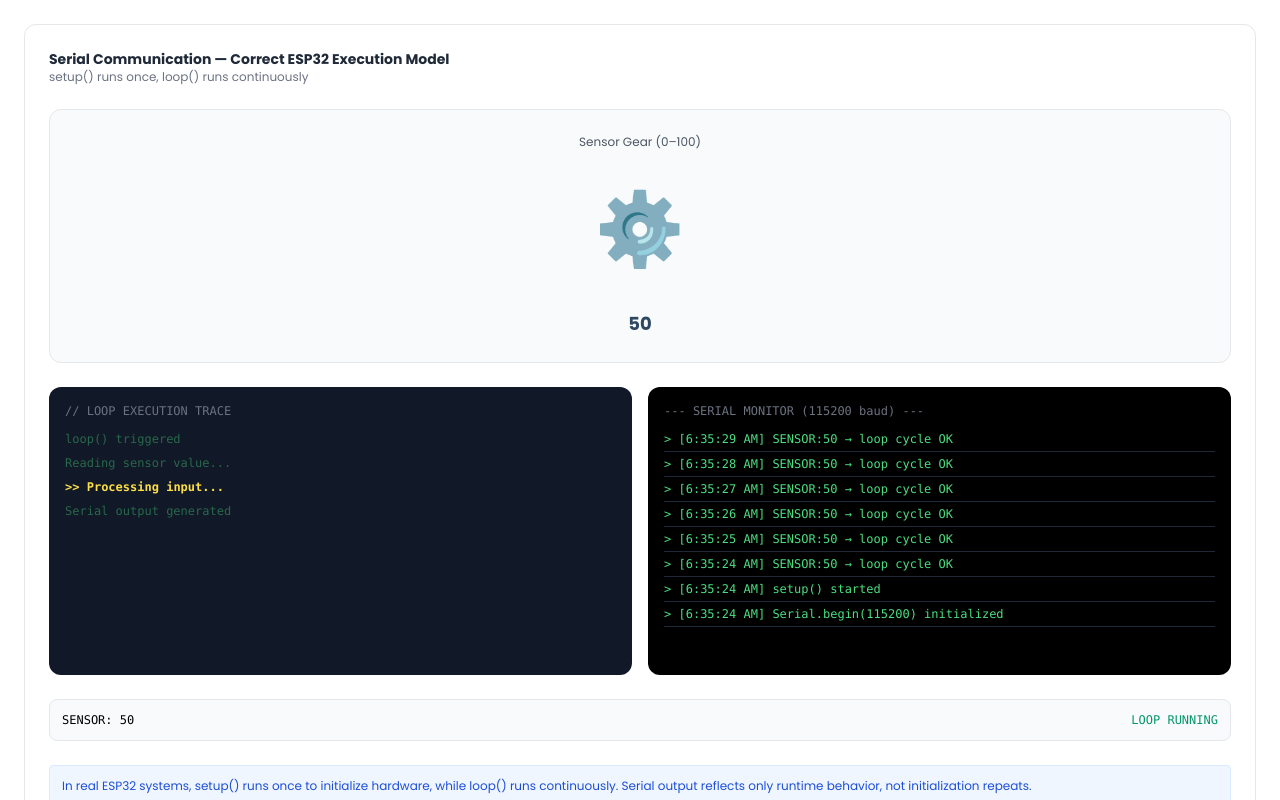
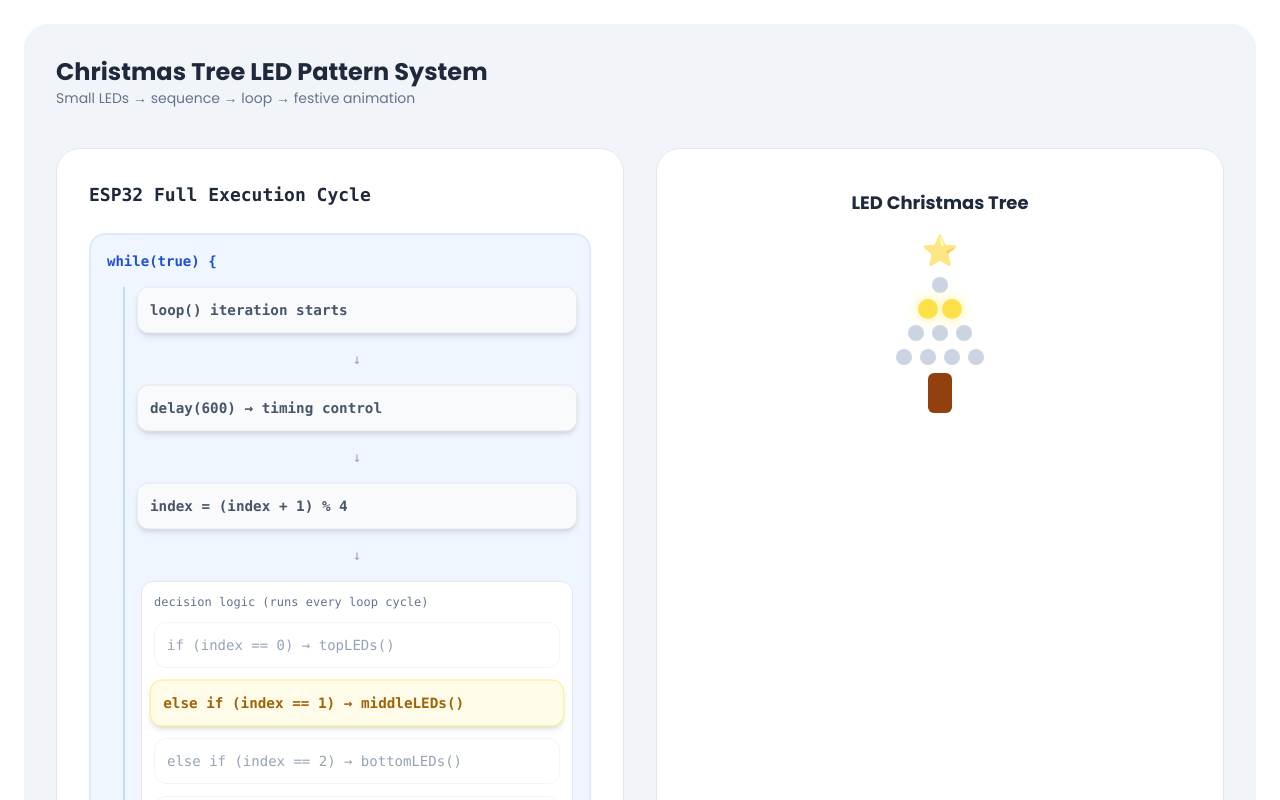
Before and after one commit to Zurraiz/Esp32_vibecode, a Next.js app: page /simulator in a window 1280 px wide. Shown: the top 800 px of the page. Built offline with nearby package versions, Linux system fonts and the light colour scheme.

Commit message:
updated simulations

```diff
--- a/src/components/Simulation.tsx
+++ b/src/components/Simulation.tsx
@@ -1,148 +1,254 @@
 'use client';
 
-import React, { useEffect, useRef, useState } from 'react';
+import React, { useEffect, useState } from 'react';
 
-const loopSteps = [
-  "loop() triggered",
-  "Reading sensor value...",
-  "Processing input...",
-  "Serial output generated",
-];
+export default function ChristmasTreeSystem() {
 
-export default function SerialGearDialFinal() {
-  const [sensor, setSensor] = useState(50);
-  const [stepIndex, setStepIndex] = useState(0);
-  const [logs, setLogs] = useState<string[]>([]);
-  const setupDone = useRef(false);
+  const [step, setStep] = useState(0);
 
-  // ✅ RUN SETUP ONLY ONCE
+  // 0 = top glow, 1 = mid glow, 2 = bottom glow, 3 = sparkle reset
+  const pattern = [0, 1, 2, 3];
+
   useEffect(() => {
-    if (!setupDone.current) {
-      const time = new Date().toLocaleTimeString();
 
-      setLogs([
-        `[${time}] setup() started`,
-        `[${time}] Serial.begin(115200) initialized`,
-      ]);
+    const interval = setInterval(() => {
+      setStep((prev) => (prev + 1) % pattern.length);
+    }, 600);
 
-      setupDone.current = true;
-    }
+    return () => clearInterval(interval);
+
   }, []);
 
-  // LOOP simulation (NO setup here anymore)
-  useEffect(() => {
-    const interval = setInterval(() => {
-      setStepIndex((prev) => (prev + 1) % loopSteps.length);
-
-      const time = new Date().toLocaleTimeString();
-
-      setLogs((prev) => {
-        const newLog = `[${time}] SENSOR:${sensor} → loop cycle OK`;
-        return [newLog, ...prev].slice(0, 12);
-      });
-    }, 900);
-
-    return () => clearInterval(interval);
-  }, [sensor]);
-
-  const rotation = (sensor / 100) * 360;
+  const current = pattern[step];
 
   return (
-    <div className="bg-white border rounded-xl p-6 space-y-6">
+    <div className="bg-slate-100 p-8 rounded-3xl space-y-10">
 
       {/* HEADER */}
       <div>
-        <h3 className="text-sm font-bold text-gray-800">
-          Serial Communication — Correct ESP32 Execution Model
-        </h3>
-        <p className="text-xs text-gray-500">
-          setup() runs once, loop() runs continuously
+        <h2 className="text-2xl font-bold text-slate-800">
+          Christmas Tree LED Pattern System
+        </h2>
+        <p className="text-sm text-slate-500">
+          Small LEDs → sequence → loop → festive animation
         </p>
       </div>
 
-      {/* GEAR SENSOR */}
-      <div className="bg-gray-50 border rounded-xl p-6 flex flex-col items-center space-y-4">
+      <div className="grid lg:grid-cols-2 gap-8">
 
-        <div className="text-xs text-gray-600">
-          Sensor Gear (0–100)
-        </div>
+        {/* LEFT: FULL LOOP EXECUTION MODEL */}
 
-        <div className="relative w-32 h-32 flex items-center justify-center">
+        <div className="bg-white border rounded-3xl p-8 space-y-6 font-mono text-sm">
 
-          <div
-            className="text-7xl transition-transform duration-200"
-            style={{
-              transform: `rotate(${rotation}deg)`,
-            }}
-          >
-            ⚙️
+          <div className="font-bold text-slate-800 text-lg">
+            ESP32 Full Execution Cycle
           </div>
 
-          <input
-            type="range"
-            min="0"
-            max="100"
-            value={sensor}
-            onChange={(e) => setSensor(Number(e.target.value))}
-            className="absolute inset-0 opacity-0 cursor-pointer"
-          />
-        </div>
+          {/* LOOP WRAPPER */}
+          <div className="border-2 border-blue-100 rounded-2xl p-4 bg-blue-50 space-y-4">
 
-        <div className="text-lg font-bold text-[#2E4862]">
-          {sensor}
-        </div>
+            <div className="text-blue-700 font-bold">
+              while(true) {`{`}
+            </div>
 
-      </div>
+            <div className="ml-4 space-y-4 border-l-2 border-blue-200 pl-4">
 
-      {/* SYSTEM PANELS */}
-      <div className="grid grid-cols-2 gap-4">
+              <FlowStep active>
+                loop() iteration starts
+              </FlowStep>
 
-        {/* LOOP TRACE (NO SETUP HERE) */}
-        <div className="bg-gray-900 text-green-400 font-mono text-xs rounded-xl p-4 h-72 overflow-hidden">
+              <Arrow />
 
-          <div className="text-gray-500 mb-2">// LOOP EXECUTION TRACE</div>
+              <FlowStep active>
+                delay(600) → timing control
+              </FlowStep>
 
-          {loopSteps.map((step, i) => (
-            <div
-              key={i}
-              className={`py-1 transition-all ${
-                i === stepIndex ? "text-yellow-300 font-bold" : "opacity-40"
-              }`}
-            >
-              {i === stepIndex ? ">> " : "   "}
-              {step}
+              <Arrow />
+
+              <FlowStep active>
+                index = (index + 1) % 4
+              </FlowStep>
+
+              <Arrow />
+
+              {/* INSIDE LOOP: FULL IF/ELSE CHAIN */}
+              <div className="bg-white border rounded-xl p-3 space-y-3">
+
+                <div className="text-slate-500 text-xs">
+                  decision logic (runs every loop cycle)
+                </div>
+
+                <FlowStep active={current === 0} color="pink">
+                  if (index == 0) → topLEDs()
+                </FlowStep>
+
+                <FlowStep active={current === 1} color="yellow">
+                  else if (index == 1) → middleLEDs()
+                </FlowStep>
+
+                <FlowStep active={current === 2} color="green">
+                  else if (index == 2) → bottomLEDs()
+                </FlowStep>
+
+                <FlowStep active={current === 3} color="purple">
+                  else → sparkleEffect()
+                </FlowStep>
+
+              </div>
+
+              <Arrow />
+
+              <div className="p-3 rounded-xl border bg-emerald-50 text-emerald-700 font-bold text-center">
+                digitalWrite(LED_STRIP, currentPattern)
+              </div>
+
             </div>
-          ))}
-        </div>
 
-        {/* SERIAL MONITOR */}
-        <div className="bg-black text-green-400 font-mono text-xs rounded-xl p-4 h-72 overflow-y-auto">
+            <div className="text-blue-700 font-bold">
+              {`}`}
+            </div>
 
-          <div className="text-gray-500 mb-2">
-            --- SERIAL MONITOR (115200 baud) ---
           </div>
 
-          {logs.map((log, i) => (
-            <div key={i} className="py-1 border-b border-gray-800">
-              {">"} {log}
+        </div>
+        {/* RIGHT: CHRISTMAS TREE */}
+        <div className="bg-white border rounded-3xl p-10 flex flex-col items-center space-y-4">
+
+          <h3 className="font-bold text-lg text-slate-800">
+            LED Christmas Tree
+          </h3>
+
+          {/* TREE SHAPE */}
+          <div className="relative flex flex-col items-center">
+
+            {/* STAR */}
+            <div className={`
+              text-3xl mb-2 transition-all
+              ${current === 3 ? 'scale-125 drop-shadow-xl' : 'opacity-60'}
+            `}>
+              ⭐
             </div>
-          ))}
+
+            {/* TREE BODY (triangle style) */}
+            <div className="flex flex-col items-center space-y-2">
+
+              {/* TOP ROW */}
+              <div className="flex gap-2">
+                <Led active={current === 0} color="pink" />
+              </div>
+
+              {/* MIDDLE ROW */}
+              <div className="flex gap-2">
+                <Led active={current === 1} color="yellow" />
+                <Led active={current === 1} color="yellow" />
+              </div>
+
+              {/* LOWER ROW */}
+              <div className="flex gap-2">
+                <Led active={current === 2} color="green" />
+                <Led active={current === 2} color="green" />
+                <Led active={current === 2} color="green" />
+              </div>
+
+              {/* BASE ROW */}
+              <div className="flex gap-2">
+                <Led active={current === 2} color="green" />
+                <Led active={current === 2} color="green" />
+                <Led active={current === 2} color="green" />
+                <Led active={current === 2} color="green" />
+              </div>
+
+            </div>
+
+            {/* TRUNK */}
+            <div className="w-6 h-10 bg-amber-800 mt-2 rounded-md" />
+
+          </div>
 
         </div>
 
       </div>
 
-      {/* STATE */}
-      <div className="bg-gray-50 border rounded-lg p-3 text-xs font-mono flex justify-between">
-        <span>SENSOR: {sensor}</span>
-        <span className="text-emerald-600">LOOP RUNNING</span>
-      </div>
-
-      {/* FINAL INSIGHT */}
-      <div className="bg-blue-50 border border-blue-100 rounded p-3 text-xs text-blue-700">
-        In real ESP32 systems, setup() runs once to initialize hardware, while loop() runs continuously. Serial output reflects only runtime behavior, not initialization repeats.
-      </div>
-
     </div>
   );
 }
+
+/* SMALL LED COMPONENT */
+function Led({ active, color }: any) {
+
+  const colors: any = {
+    pink: 'bg-pink-400 shadow-pink-300',
+    yellow: 'bg-yellow-300 shadow-yellow-200',
+    green: 'bg-green-400 shadow-green-300'
+  };
+
+  return (
+    <div
+      className={`
+        w-4 h-4 rounded-full transition-all duration-300
+        ${active
+          ? `${colors[color]} shadow-[0_0_10px_rgba(0,0,0,0.3)] scale-125`
+          : 'bg-slate-300'
+        }
+      `}
+    />
+  );
+}
+
+const base =
+  "p-3 rounded-xl border bg-slate-50 text-slate-600 text-center";
+
+const active =
+  "p-3 rounded-xl border bg-yellow-100 border-yellow-400 text-yellow-700 font-bold text-center scale-[1.03]";
+function Step({ label, active, color }: any) {
+
+  const colors: any = {
+    blue: "border-blue-200 bg-blue-50 text-blue-700",
+    red: "border-red-200 bg-red-50 text-red-700",
+    yellow: "border-yellow-200 bg-yellow-50 text-yellow-700",
+    green: "border-green-200 bg-green-50 text-green-700",
+    purple: "border-purple-200 bg-purple-50 text-purple-700"
+  };
+
+  return (
+    <pre
+      className={`
+        p-3 rounded-xl border whitespace-pre-wrap transition-all
+        ${active
+          ? colors[color] + " font-bold scale-[1.02] shadow-md"
+          : "bg-slate-50 text-slate-500 border-slate-200"
+        }
+      `}
+    >
+      {label}
+    </pre>
+  );
+}
+
+function Arrow() {
+  return <div className="text-slate-400 text-center">↓</div>;
+}
+function FlowStep({ children, active, color }: any) {
+
+  const colors: any = {
+    pink: "border-pink-200 bg-pink-50 text-pink-700",
+    yellow: "border-yellow-200 bg-yellow-50 text-yellow-700",
+    green: "border-green-200 bg-green-50 text-green-700",
+    purple: "border-purple-200 bg-purple-50 text-purple-700",
+    default: "border-slate-200 bg-slate-50 text-slate-600"
+  };
+
+  return (
+    <div
+      className={`
+        p-3 rounded-xl border transition-all
+        ${active
+          ? (colors[color] || colors.default) + " font-bold scale-[1.02] shadow-md"
+          : "bg-white text-slate-400 border-slate-100"
+        }
+      `}
+    >
+      {children}
+    </div>
+  );
+}
```
